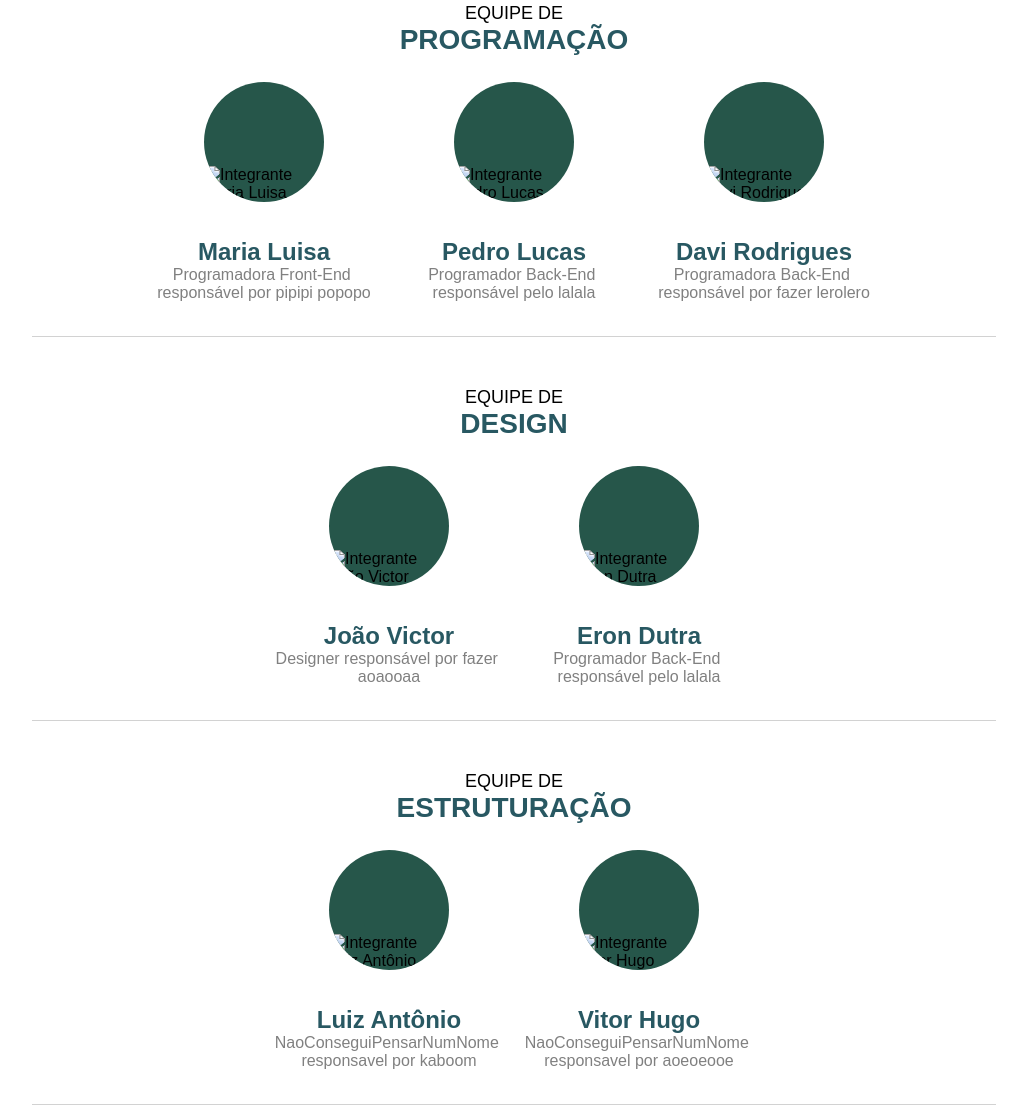
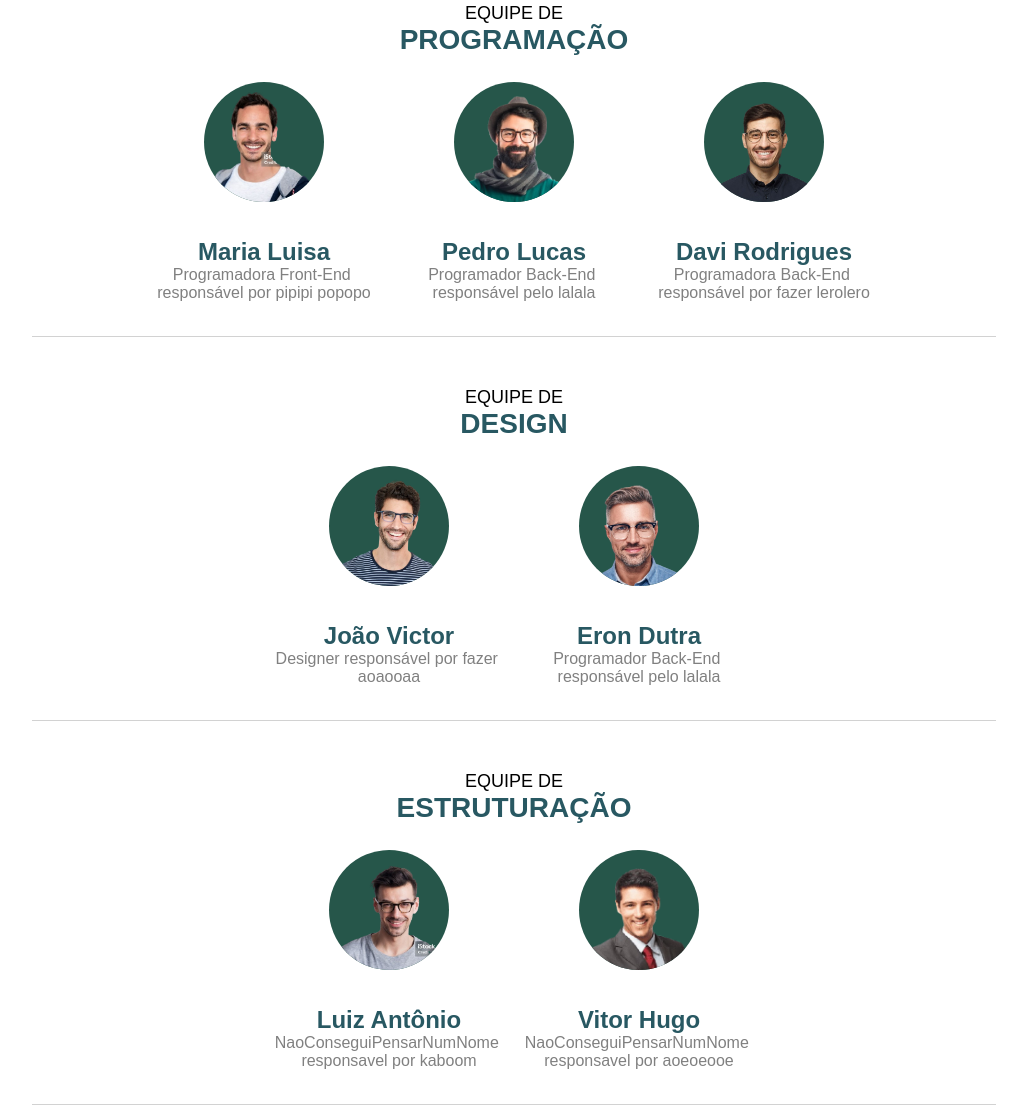
Before and after one commit to Maria-Luisa1599/fecipMM, a plain HTML site: page index.html in a window 1280 px wide. Shown: the part 177-1285 px from the top of the page, without its empty margins (126-1153 px from the left). Drawn offline with Linux system fonts and the light colour scheme; the site is published under a folder, as on GitHub Pages, so addresses that start at the root find nothing.

Commit message:
conexão html imagens e botões

```diff
--- a/index.html
+++ b/index.html
@@ -21,7 +21,7 @@
           <div class="int">
             <div class="intImg">
               <img
-                src="/assets/imgs/projetoImg/barros.png"
+                src="./assets/imgs/projetoImg/barros.png"
                 alt="Integrante Maria Luisa"
               />
             </div>
@@ -34,7 +34,7 @@
           <div class="int">
             <div class="intImg">
               <img
-                src="/assets/imgs/projetoImg/pedro.png"
+                src="./assets/imgs/projetoImg/pedro.png"
                 alt="Integrante Pedro Lucas"
               />
             </div>
@@ -47,7 +47,7 @@
           <div class="int">
             <div class="intImg">
               <img
-                src="/assets/imgs/projetoImg/davi.png"
+                src="./assets/imgs/projetoImg/davi.png"
                 alt="Integrante Davi Rodrigues"
               />
             </div>
@@ -65,7 +65,7 @@
           <div class="int">
             <div class="intImg">
               <img
-                src="/assets/imgs/projetoImg/jv.png"
+                src="./assets/imgs/projetoImg/jv.png"
                 alt="Integrante João Victor"
               />
             </div>
@@ -78,7 +78,7 @@
           <div class="int">
             <div class="intImg">
               <img
-                src="/assets/imgs/projetoImg/eron.png"
+                src="./assets/imgs/projetoImg/eron.png"
                 alt="Integrante Éron Dutra"
               />
             </div>
@@ -96,7 +96,7 @@
           <div class="int">
             <div class="intImg">
               <img
-                src="/assets/imgs/projetoImg/luiz.png"
+                src="./assets/imgs/projetoImg/luiz.png"
                 alt="Integrante Luiz Antônio"
               />
             </div>
@@ -109,7 +109,7 @@
           <div class="int">
             <div class="intImg">
               <img
-                src="/assets/imgs/projetoImg/vh.png"
+                src="./assets/imgs/projetoImg/vh.png"
                 alt="Integrante Vitor Hugo"
               />
             </div>
@@ -150,7 +150,7 @@
         </div>
       </section>
 
-      <a href="/assets/html/cadastro.html">
+      <a href="./cadastro.html">
         <button>CLIQUE AQUI PARA FAZER O CADASTRO</button>
       </a>
     </main>
```
Also changed, not shown: cadastro.html (+5 -5 lines), mm.html (+1 -1 lines).
